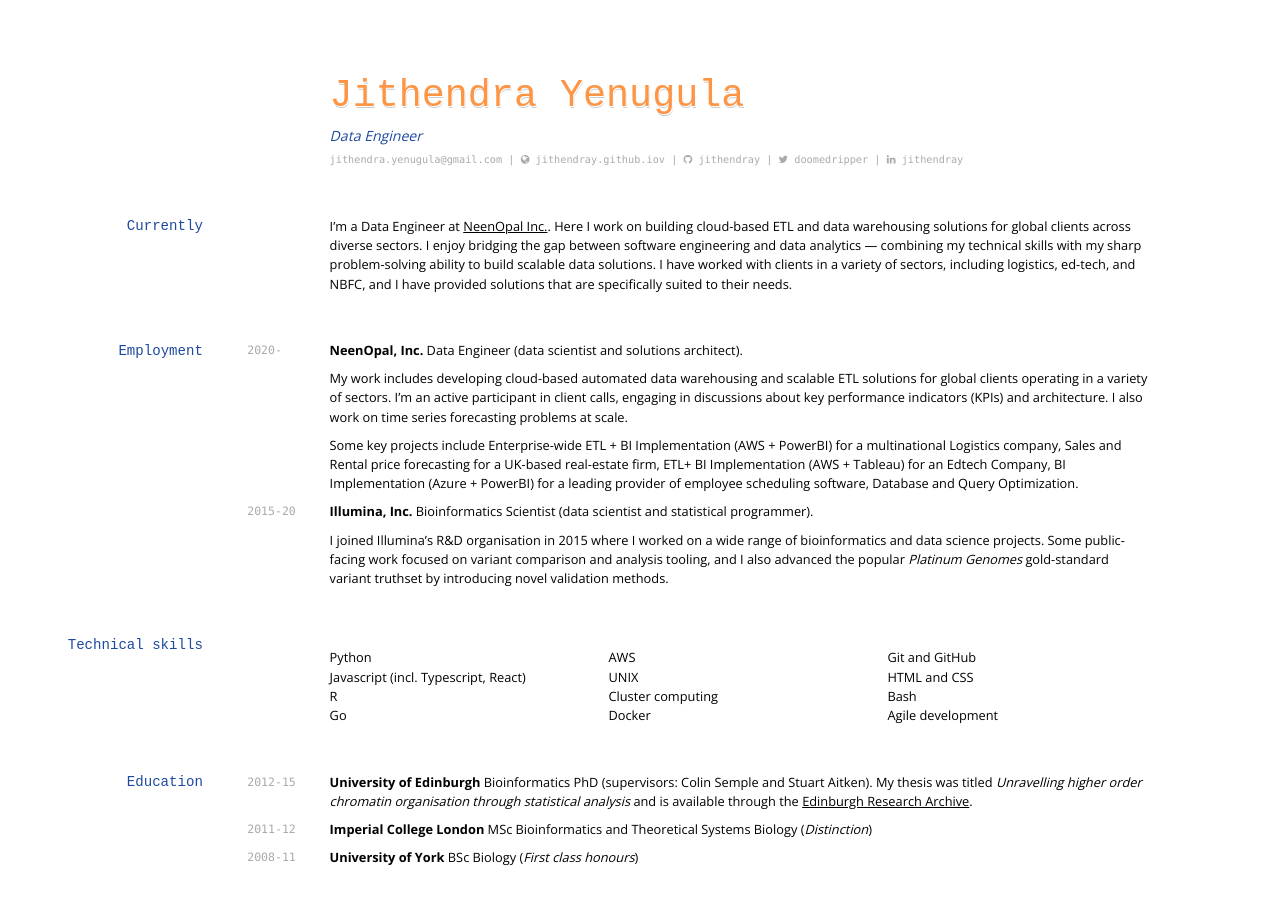
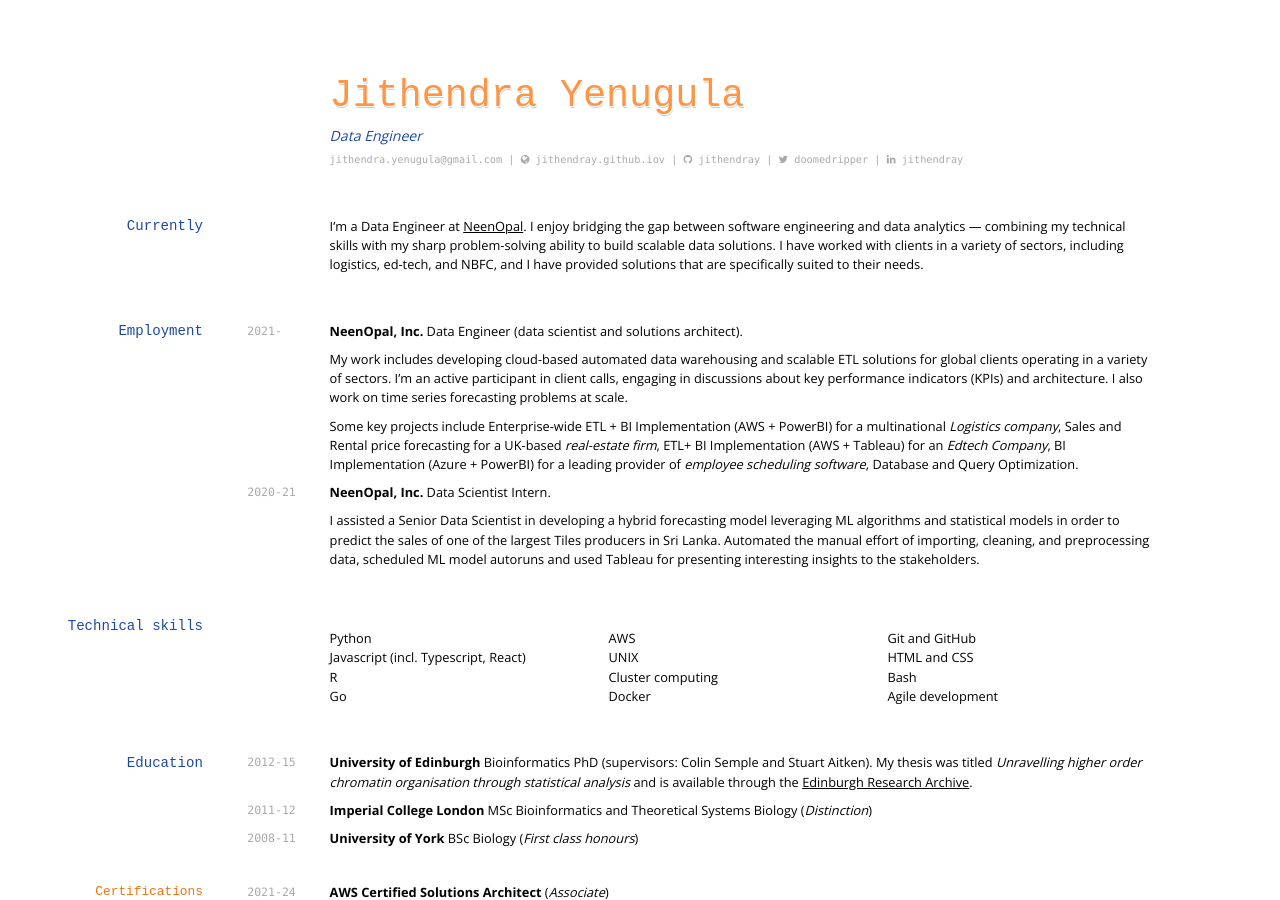
Before and after one commit to jithendray/cv, a Jekyll site: the page built from index.md, in a window 1280 px wide and 900 px high. Built offline with Jekyll 4.4.1, drawn with Linux system fonts in a browser that asks for light colours; nearby versions of some CDN libraries; some web fonts are replaced.

Commit message:
changes-emp

```diff
--- a/index.md
+++ b/index.md
@@ -20,19 +20,19 @@
 
 ## Currently
 
-I'm a Data Engineer at [NeenOpal Inc.](https://www.neenopal.com/). Here I work on building cloud-based ETL and data warehousing solutions for global clients across diverse sectors. I enjoy bridging the gap between software engineering and data analytics — combining my technical skills with my sharp problem-solving ability to build scalable data solutions. I have worked with clients in a variety of sectors, including logistics, ed-tech, and NBFC, and I have provided solutions that are specifically suited to their needs.
+I'm a Data Engineer at [NeenOpal](https://www.neenopal.com/). I enjoy bridging the gap between software engineering and data analytics — combining my technical skills with my sharp problem-solving ability to build scalable data solutions. I have worked with clients in a variety of sectors, including logistics, ed-tech, and NBFC, and I have provided solutions that are specifically suited to their needs.
 
 ## Employment
 
-`2020-`
+`2021-`
 __NeenOpal, Inc.__ Data Engineer (data scientist and solutions architect).
 > My work includes developing cloud-based automated data warehousing and scalable ETL solutions for global clients operating in a variety of sectors. I'm an active participant in client calls, engaging in discussions about key performance indicators (KPIs) and architecture. I also work on time series forecasting problems at scale.
 
-> Some key projects include Enterprise-wide ETL + BI Implementation (AWS + PowerBI) for a multinational Logistics company, Sales and Rental price forecasting for a UK-based real-estate firm, ETL+ BI Implementation (AWS + Tableau) for an Edtech Company, BI Implementation (Azure + PowerBI) for a leading provider of employee scheduling software, Database and Query Optimization.
+> Some key projects include Enterprise-wide ETL + BI Implementation (AWS + PowerBI) for a multinational _Logistics company_, Sales and Rental price forecasting for a UK-based _real-estate firm_, ETL+ BI Implementation (AWS + Tableau) for an _Edtech Company_, BI Implementation (Azure + PowerBI) for a leading provider of _employee scheduling software_, Database and Query Optimization.
 
-`2015-20`
-__Illumina, Inc.__ Bioinformatics Scientist (data scientist and statistical programmer).
-> I joined Illumina's R&D organisation in 2015 where I worked on a wide range of bioinformatics and data science projects. Some public-facing work focused on variant comparison and analysis tooling, and I also advanced the popular _Platinum Genomes_ gold-standard variant truthset by introducing novel validation methods.
+`2020-21`
+__NeenOpal, Inc.__ Data Scientist Intern.
+> I assisted a Senior Data Scientist in developing a hybrid forecasting model leveraging ML algorithms and statistical models in order to predict the sales of one of the largest Tiles producers in Sri Lanka. Automated the manual effort of importing, cleaning, and preprocessing data, scheduled ML model autoruns and used Tableau for presenting interesting insights to the stakeholders.
 
 ## Technical skills
 
```
